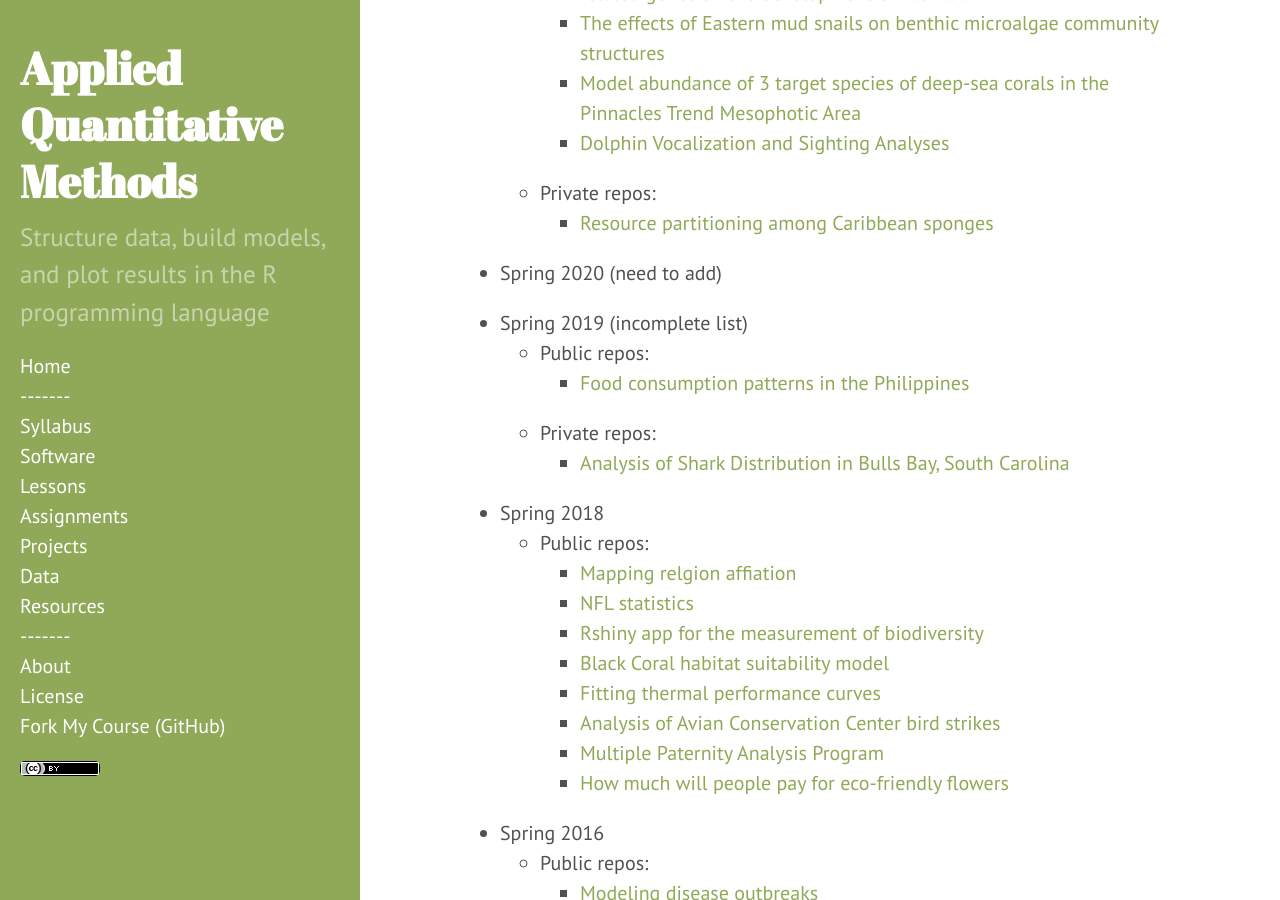
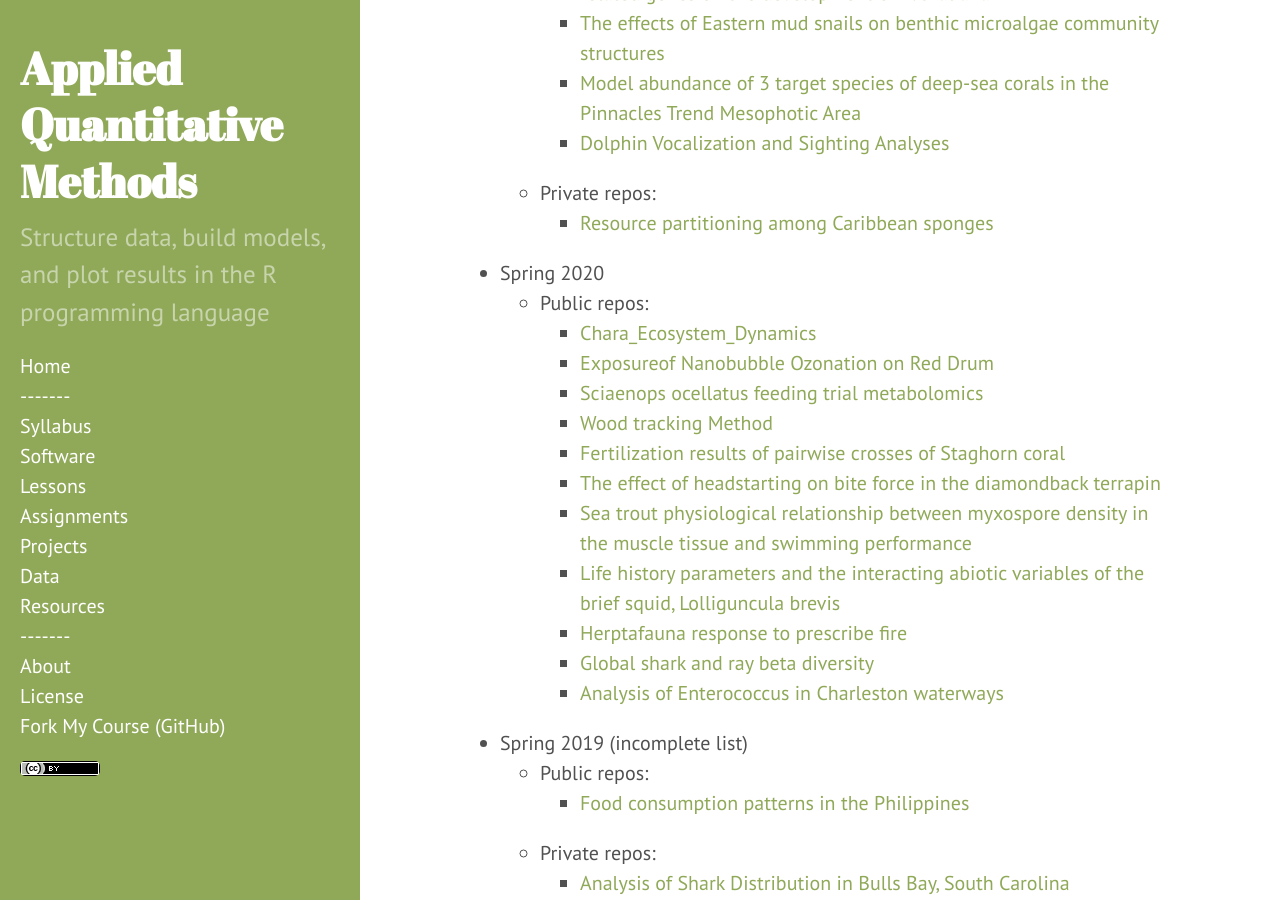
Before and after one commit to dmcglinn/quant_methods, a Jekyll site: the page built from projects.md, in a window 1280 px wide and 900 px high, scrolled down 2937 px. Built offline with Jekyll 4.4.1, drawn with Linux system fonts in a browser that asks for light colours.

Commit message:
Add 2020 projects

```diff
--- a/projects.md
+++ b/projects.md
@@ -107,7 +107,20 @@ of the document.
     - Private repos:
         - [Resource partitioning among Caribbean sponges](https://github.com/huntjones88/summer_2021_pulse-chase_data)
 
-* Spring 2020 (need to add)
+
+* Spring 2020
+   - Public repos:
+       - [Chara_Ecosystem_Dynamics](https://github.com/CassandraEvanchuk/Chara_Ecosystem_Dynamics.git)
+       - [Exposureof Nanobubble Ozonation on Red Drum](https://github.com/radchenkoa5/Exposure-of-Nanobubble-Ozonation-on-Red-Drum)
+       - [Sciaenops ocellatus feeding trial metabolomics](https://github.com/daveklett/David-Klett-Sciaenops-Ocellatus-Feeding-Trial-Metabolomics)
+       - [Wood tracking Method](https://github.com/millertp1/Wood_Tracking_Method.git)
+       - [Fertilization results of pairwise crosses of Staghorn coral](https://github.com/eeparsons42/cervicornis_analysis)
+       - [The effect of headstarting on bite force in the diamondback terrapin](https://github.com/reisenfeldk/Thesis)
+       - [Sea trout physiological relationship between myxospore density in the muscle tissue and swimming performance](https://github.com/dalyjm/SST-project/)
+       - [Life history parameters and the interacting abiotic variables of the brief squid, Lolliguncula brevis](https://github.com/jtgood/Lbrevis.git)
+       - [Herptafauna response to prescribe fire](https://github.com/mcglinnlab/fire_herps)
+       - [Global shark and ray beta diversity](https://github.com/mosscr/Shark-Ray-Beta-Diversity)
+       - [Analysis of Enterococcus in Charleston waterways](https://github.com/Vwilcox98/R-Project---CWK)
 
 * Spring 2019 (incomplete list)
     - Public repos:
```
